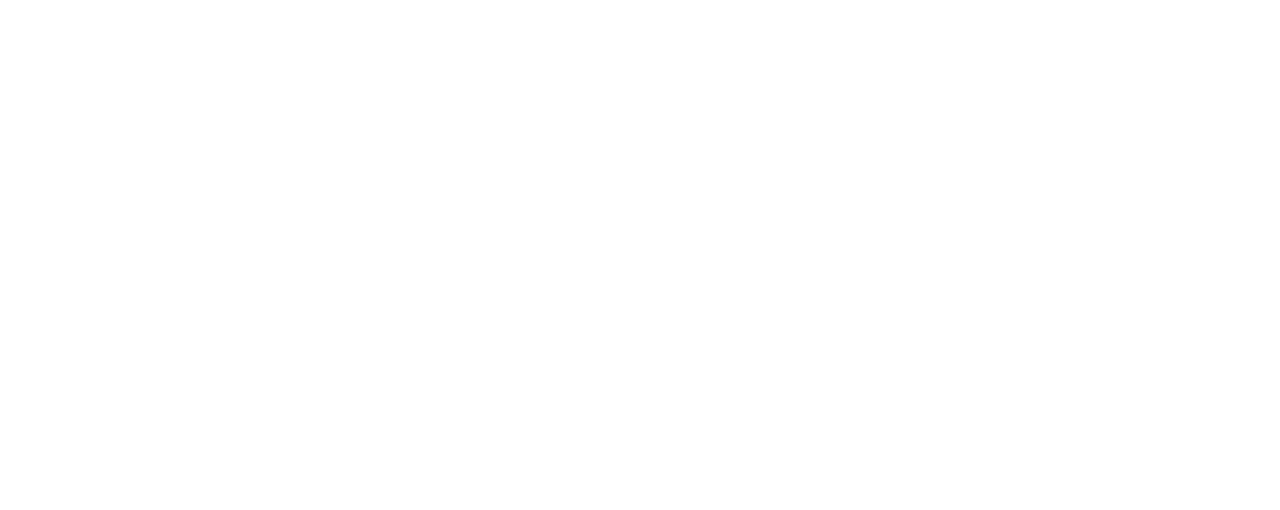
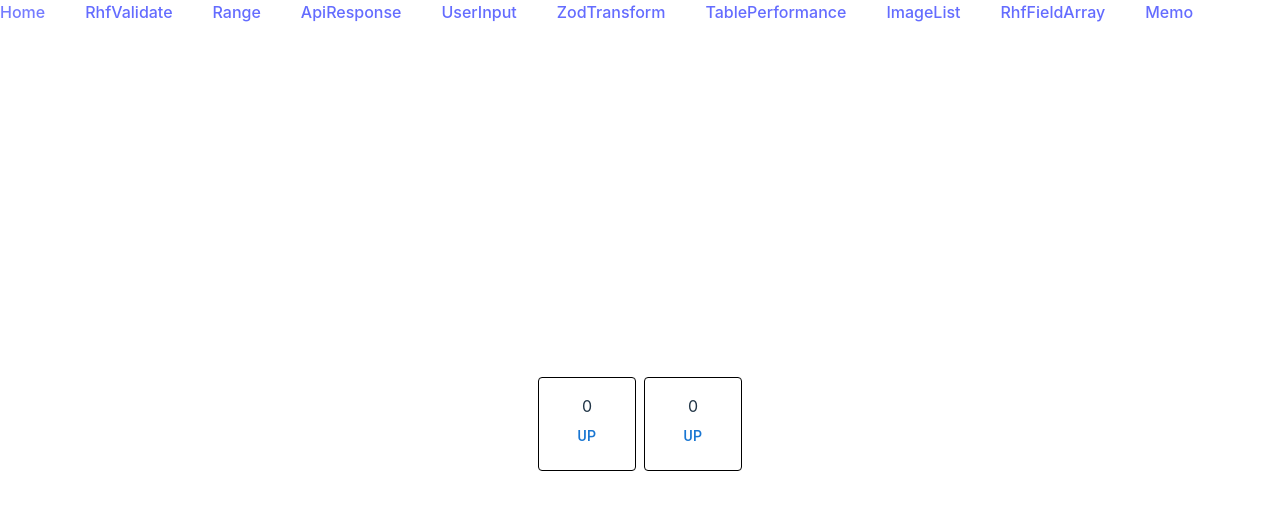
Before and after one commit to crypt0box/rhf-mui-practice, a React (Vite) app: page /memo in a window 1280 px wide. Before the commit this address had no page. Shown: the top 510 px of the page. Built offline with nearby package versions, Linux system fonts and the light colour scheme.

Commit message:
initial commit

```diff
--- a/src/Router.tsx
+++ b/src/Router.tsx
@@ -9,6 +9,7 @@
 import { ZodTransform } from './components/page/ZodTransform';
 import { PageFrame } from './PageFrame';
 import { RhfFieldArray } from './components/page/RhfFieldArray';
+import { Memo } from './components/page/Memo';
 
 export const Router = () => {
   return (
@@ -24,6 +25,7 @@
           <Route path='/tablePerformance' element={<TablePerformance />} />
           <Route path='/imageList' element={<ImageList />} />
           <Route path='/rhfFieldArray' element={<RhfFieldArray />} />
+          <Route path='/memo' element={<Memo />} />
         </Route>
       </Routes>
     </BrowserRouter>
--- a/src/components/page/Header.tsx
+++ b/src/components/page/Header.tsx
@@ -13,6 +13,7 @@
       <Link to='/tablePerformance'>TablePerformance</Link>
       <Link to='/imageList'>ImageList</Link>
       <Link to='/rhfFieldArray'>RhfFieldArray</Link>
+      <Link to='/memo'>Memo</Link>
     </Box>
   );
 };
--- /dev/null
+++ b/src/components/page/Memo.tsx
@@ -0,0 +1,59 @@
+import { Box, Button } from '@mui/material';
+import { useCallback, useMemo, useState } from 'react';
+
+export const Memo = () => {
+  const [rightNum, setRightNum] = useState(0);
+  const [leftNum, setLeftNum] = useState(0);
+
+  const rightCountUp = useCallback(() => {
+    setRightNum((prev) => prev + 1);
+  }, [setRightNum]);
+
+  const leftCountUp = () => setLeftNum((prev) => prev + 1);
+
+  const RCard = useMemo(
+    () => <RightCard rightNum={rightNum} rightCountUp={rightCountUp} />,
+    [rightNum, rightCountUp]
+  );
+
+  return (
+    <Box
+      width='100vw'
+      height='100vh'
+      sx={{ display: 'flex', justifyContent: 'center', alignItems: 'center' }}
+    >
+      <Box sx={{ display: 'flex', gap: '8px' }}>
+        <LeftCard leftNum={leftNum} leftCountUp={leftCountUp} />
+        {RCard}
+      </Box>
+    </Box>
+  );
+};
+
+const RightCard: React.FC<{ rightNum: number; rightCountUp: () => void }> = ({
+  rightNum,
+  rightCountUp,
+}) => {
+  return (
+    <Box
+      sx={{ padding: '16px', border: '1px solid black', borderRadius: '4px' }}
+    >
+      <Box sx={{ textAlign: 'center' }}>{rightNum}</Box>
+      <Button onClick={rightCountUp}>up</Button>
+    </Box>
+  );
+};
+
+const LeftCard: React.FC<{ leftNum: number; leftCountUp: () => void }> = ({
+  leftNum,
+  leftCountUp,
+}) => {
+  return (
+    <Box
+      sx={{ padding: '16px', border: '1px solid black', borderRadius: '4px' }}
+    >
+      <Box sx={{ textAlign: 'center' }}>{leftNum}</Box>
+      <Button onClick={leftCountUp}>up</Button>
+    </Box>
+  );
+};
```
